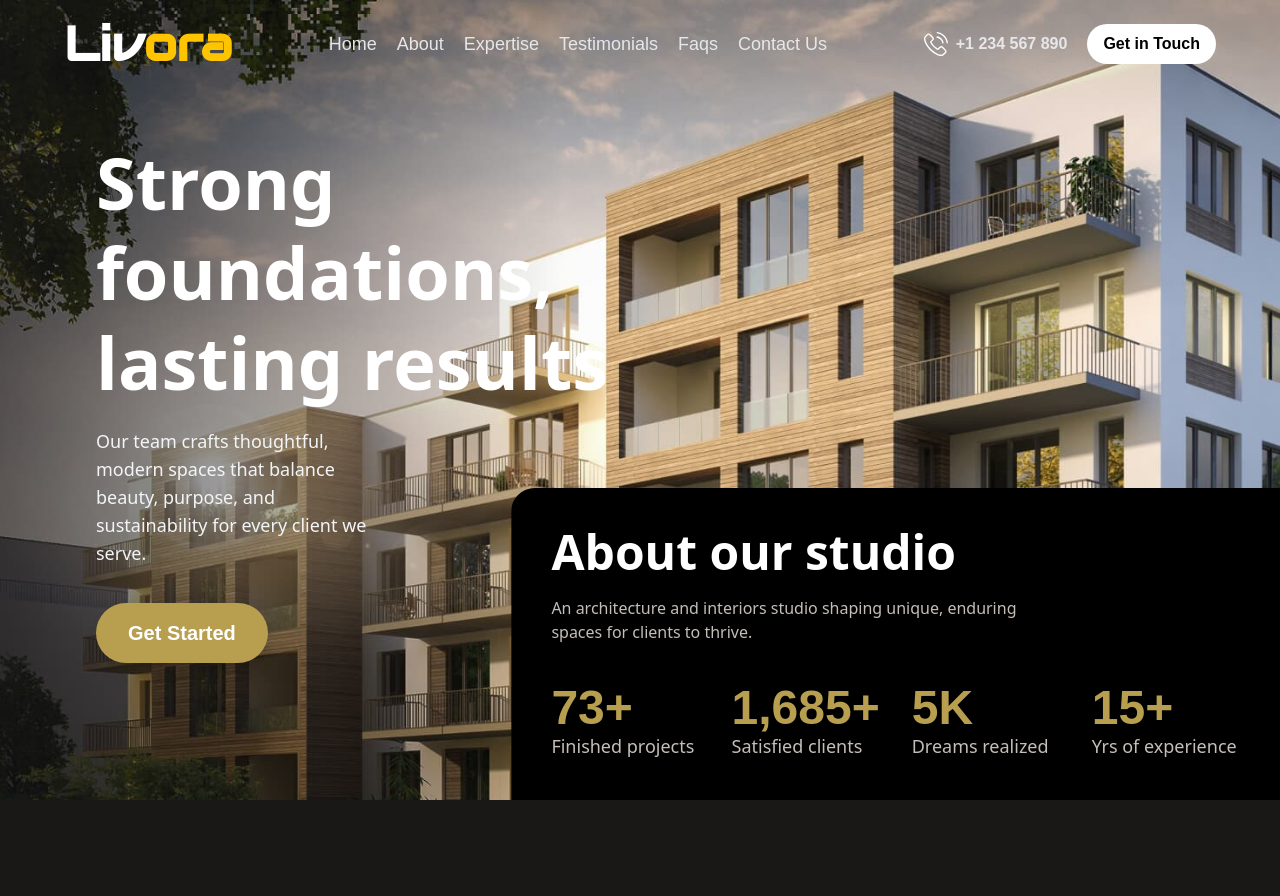
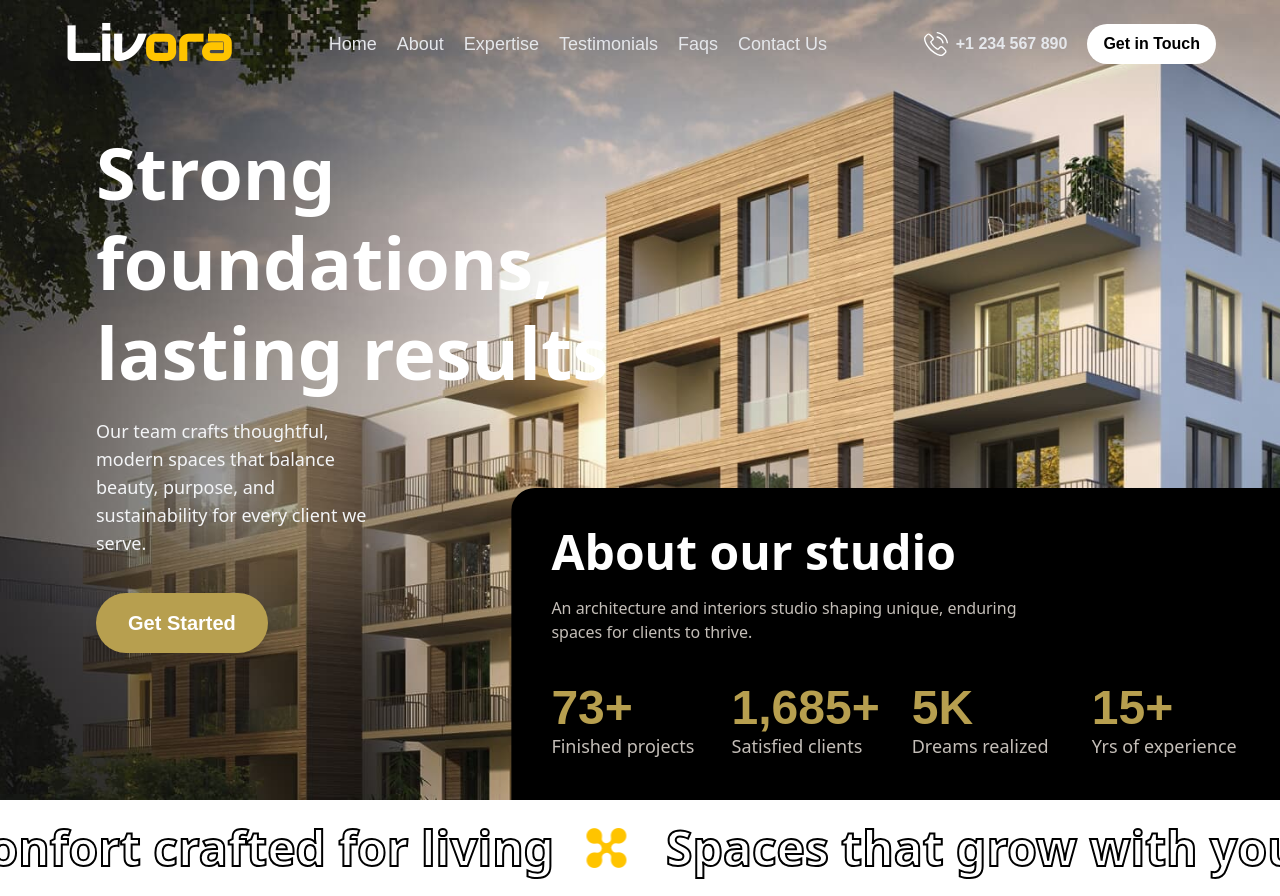
Before and after one commit to Jisap/next16---Interior-Designer, a Next.js app: page / in a window 1280 px wide. Before the commit the page ends 800 px from the top, so only its background shows below. Built offline with nearby package versions, Linux system fonts and the light colour scheme; a web font is replaced by a local one.

Commit message:
feat: introduce Hero section with animated statistics and a Marquee Slider component, along with supporting global styles.

```diff
--- /dev/null
+++ b/app/Components/MarqueeItem.tsx
@@ -0,0 +1,19 @@
+import Image from "next/image"
+import starShape from "@/public/Images/star-shapp.png"
+
+
+export const MarqueeItem = ({ text }: { text: string }) => {
+  return (
+    <div className="flex items-center gap-8 whitespace-nowrap">
+      <h2 className="marquee-text text-5xl font-bold">
+        {text}
+      </h2>
+      <Image
+        src={starShape}
+        alt="star-shape"
+        width={40}
+        height={40}
+      />
+    </div>
+  )
+}
--- a/app/Pages/Hero/page.tsx
+++ b/app/Pages/Hero/page.tsx
@@ -86,7 +86,7 @@ const Hero = () => {
             }
           }}
         />
-        <div className="hero-content w-full lg:w-1/2">
+        <div className="hero-content w-full lg:w-1/2 pb-5">
           <div className="overflow-hidden">
             <motion.h1
               variants={maskVariants}
@@ -115,13 +115,13 @@ const Hero = () => {
 
         <motion.div
           variants={boxRevealVariants}
-          className="relative md:absolute bottom-0 right-0 p-8 md:p-10 flex flex-col rounded-tl-3xl bg-black text-white shadow-2xl mt-auto md:mt-0 self-end -mr-[10%] md:mr-0 w-[calc(100%+8%)] md:w-auto"
+          className="relative md:absolute bottom-0 right-0 p-6 sm:p-6 md:p-10 flex flex-col rounded-tl-3xl bg-black text-white shadow-2xl mt-auto md:mt-0 self-end -mr-[10%] md:mr-0 w-[calc(100%+8%)] md:w-auto"
         >
           <motion.h1
             initial={{ opacity: 0, x: -20 }}
             animate={{ opacity: 1, x: 0 }}
             transition={{ delay: 1.2, duration: 0.8 }}
-            className="text-4xl md:text-5xl mb-5 font-semibold"
+            className="text-3xl sm:text-4xl md:text-5xl mb-3 sm:mb-4 md:mb-5 font-semibold"
           >
             About our studio
           </motion.h1>
@@ -130,13 +130,13 @@ const Hero = () => {
             initial={{ opacity: 0 }}
             animate={{ opacity: 1 }}
             transition={{ delay: 1.4, duration: 0.8 }}
-            className="w-full lg:w-[70%] text-text-light "
+            className="max-w-[85%] md:w-[85%] lg:w-[70%] text-text-light text-sm sm:text-base"
           >
             An architecture and interiors studio shaping unique, enduring spaces for clients to thrive.
           </motion.p>
 
           <motion.div
-            className="grid grid-cols-2 sm:grid-cols-4 gap-8 mt-10"
+            className="grid grid-cols-2 sm:grid-cols-4 gap-4 sm:gap-6 md:gap-8 mt-6 sm:mt-8 md:mt-10"
             initial="hidden"
             animate="visible"
             variants={{
@@ -154,7 +154,7 @@ const Hero = () => {
                 variants={itemVariants}
                 className="flex flex-col"
               >
-                <h2 className="text-3xl md:text-4xl lg:text-5xl Rethink font-bold text-prim">
+                <h2 className="text-2xl sm:text-3xl md:text-4xl lg:text-5xl Rethink font-bold text-prim">
                   <CountUp
                     start={0}
                     end={stat.end}
--- a/app/Pages/Index.tsx
+++ b/app/Pages/Index.tsx
@@ -1,10 +1,12 @@
 import React from 'react'
 import Hero from './Hero/page'
+import MarqueeSlider1 from './MarqueeSlider1/page'
 
 const Index = () => {
   return (
     <>
       <Hero />
+      <MarqueeSlider1 />
     </>
   )
 }
--- a/app/Pages/MarqueeSlider1/page.tsx
+++ b/app/Pages/MarqueeSlider1/page.tsx
@@ -1,9 +1,27 @@
-import React from 'react'
 
-const page = () => {
+
+import { MarqueeItem } from "@/app/Components/MarqueeItem"
+import Image from "next/image"
+
+
+
+
+
+const MarqueeSlider1 = () => {
   return (
-    <div>page</div>
+    <div className='marquee bg-white py-6 overflow-hidden'>
+      <div className='marquee__text flex items-center gap-10'>
+        <MarqueeItem text="Homes built for life" />
+        <MarqueeItem text="Confort crafted for living" />
+        <MarqueeItem text="Spaces that grow with you" />
+        <MarqueeItem text="Designed for lifelong confort" />
+        <MarqueeItem text="Homes built for life" />
+        <MarqueeItem text="Confort crafted for living" />
+        <MarqueeItem text="Spaces that grow with you" />
+        <MarqueeItem text="Designed for lifelong confort" />
+      </div>
+    </div>
   )
 }
 
-export default page
+export default MarqueeSlider1
--- a/app/globals.css
+++ b/app/globals.css
@@ -58,3 +58,24 @@ body {
   justify-content: center;
   flex-direction: column;
 } */
+
+.marquee-text {
+  -webkit-text-stroke: 2px var(--black);
+  color: transparent;
+}
+
+.marquee__text {
+  width: max-content;
+  animation: marquee 25s linear infinite;
+
+}
+
+@keyframes marquee {
+  0% {
+    transform: translateX(0);
+  }
+
+  100% {
+    transform: translateX(-50%);
+  }
+}
```
